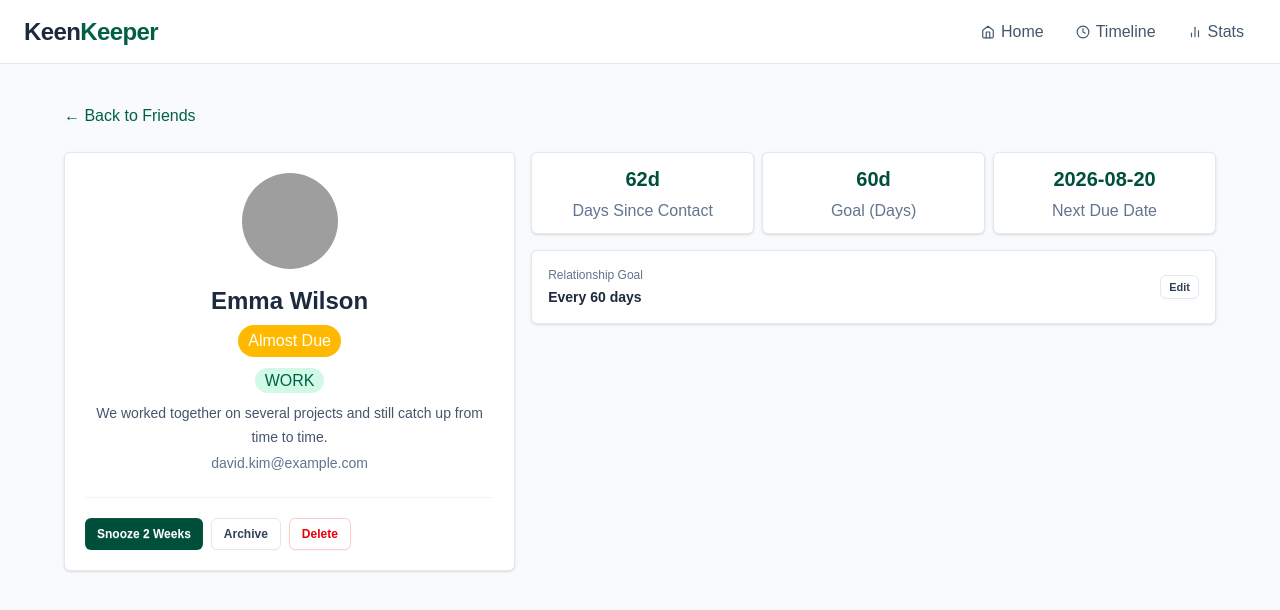
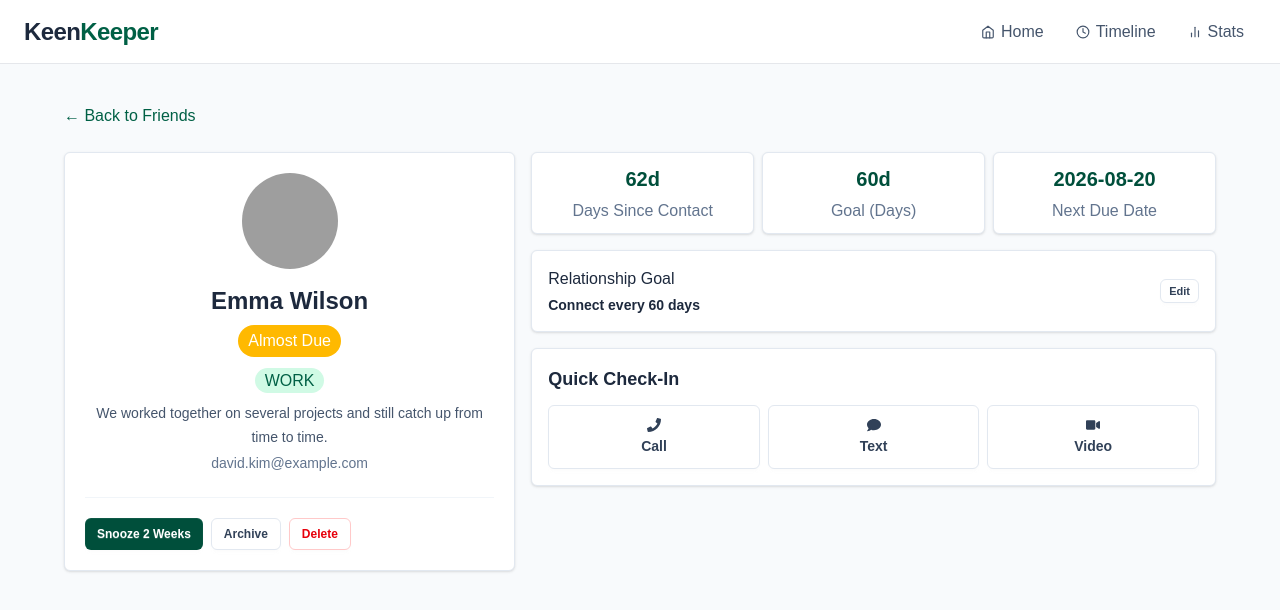
Before and after one commit to Oishee12/KinKeeper, a Next.js app: page /friends/1 in a window 1280 px wide. Shown: the top 610 px of the page. Built offline with nearby package versions, Linux system fonts and the light colour scheme; grey boxes are pictures that could not be loaded.

Commit message:
build quick check in section

```diff
--- a/src/app/friends/[id]/page.js
+++ b/src/app/friends/[id]/page.js
@@ -1,4 +1,5 @@
 import FriendStats from "@/components/FriendStats";
+import QuickCheckIn from "@/components/QuickCheckIn";
 import RelationshipGoal from "@/components/Relationship";
 import friends from "@/data/friends.json"
 import Link from "next/link";
@@ -111,6 +112,7 @@ const FriendDetailsPage = async ({ params }) => {
                     <FriendStats friend={friend}>
                     </FriendStats>
                     <RelationshipGoal friend={friend}></RelationshipGoal>
+                    <QuickCheckIn></QuickCheckIn>
                 </div>
 </div>
             </div>
--- /dev/null
+++ b/src/components/QuickCheckIn.jsx
@@ -0,0 +1,43 @@
+import { FaPhone, FaComment, FaVideo  } from "react-icons/fa"
+
+const checkInOptions = [
+  {
+    name: "Call",
+    icon: FaPhone,
+  },
+  {
+    name: "Text",
+    icon: FaComment,
+  },
+  {
+    name: "Video",
+    icon: FaVideo,
+  },
+];
+
+const QuickCheckIn = () => {
+  return (
+    <div className="mt-4 rounded-md border border-slate-200 bg-white p-4 shadow-sm">
+        <h2 className="text-lg font-semibold text-slate-800">
+        Quick Check-In
+      </h2>
+
+      <div className="mt-3 grid grid-cols-3 gap-2">
+        {
+            checkInOptions.map((option) => {
+                const Icon = option.icon;
+
+                return(
+                    <button key={option.name} type="button" className="btn btn-sm flex h-16 flex-col gap-1 rounded-md border border-slate-200 bg-white text-slate-700 hover:border-emerald-700 hover:bg-emerald-50">
+                        <Icon size={14}/>
+                        <span className="text-sm">{option.name}</span>
+                    </button>
+                )
+            })
+        }
+      </div>
+    </div>
+  )
+}
+
+export default QuickCheckIn
--- a/src/components/Relationship.jsx
+++ b/src/components/Relationship.jsx
@@ -5,12 +5,12 @@ const RelationshipGoal = ({friend}) => {
     <div className="mt-4 rounded-md border border-slate-200 bg-white p-4 shadow-sm">
       <div className="flex items-center justify-between">
          <div>
-          <p className="text-xs font-medium text-slate-500">
+          <p className="text-base font-medium text-slate-800">
             Relationship Goal
           </p>
 
           <p className="mt-1 text-sm font-semibold text-slate-800">
-            Every {friend.goal} days
+           Connect every {friend.goal} days
           </p>
         </div>
          <button className="btn btn-xs rounded-md border border-slate-200 bg-white text-slate-700 hover:bg-slate-50">
```
